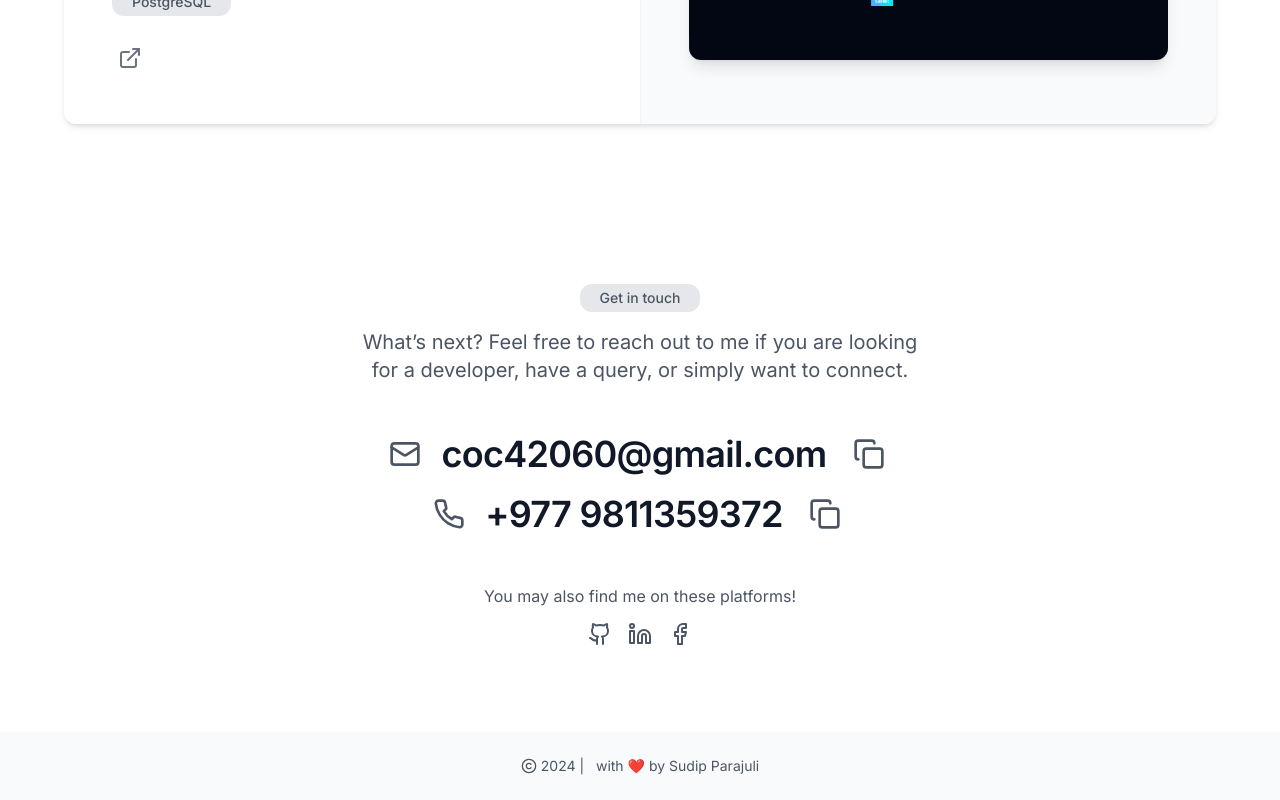
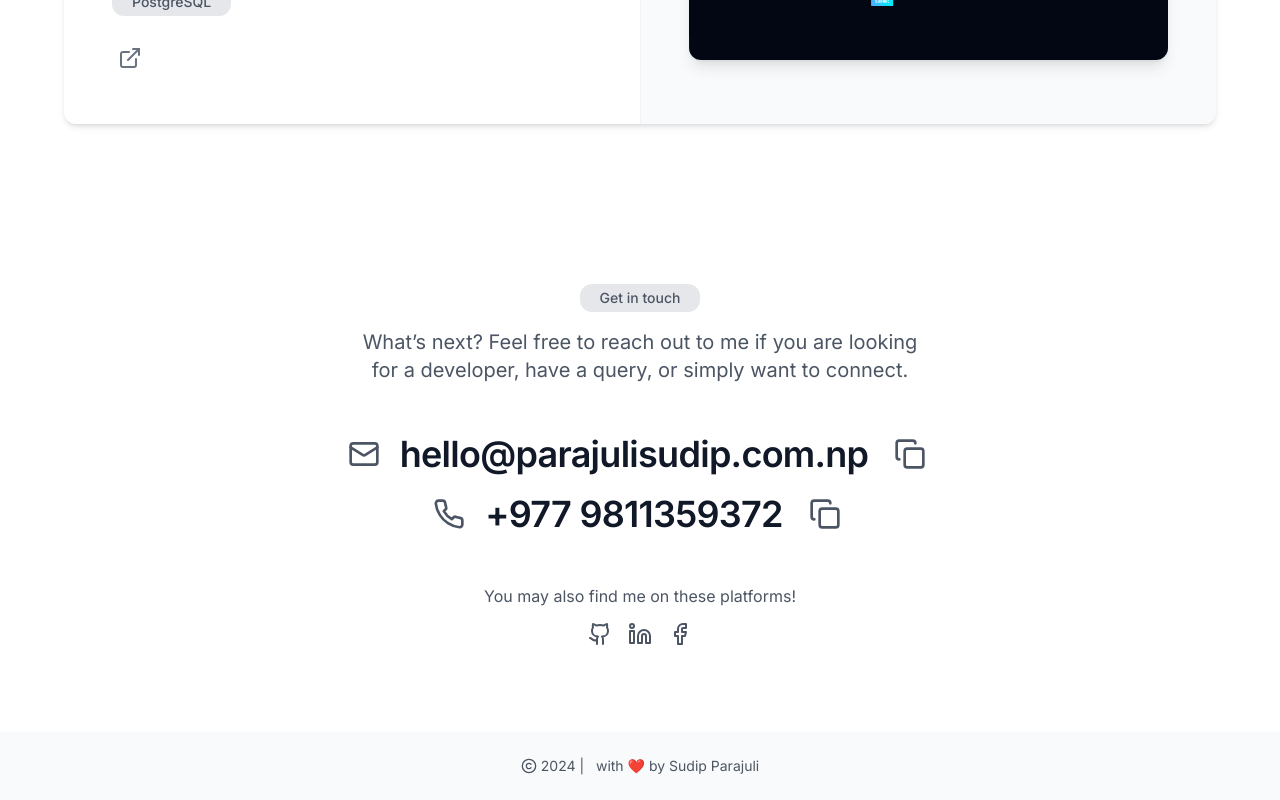
Before and after one commit to sudipnext/sudipnext.github.io, a Next.js app: page / in a window 1280 px wide. Shown: the part 5791-6591 px from the top of the page. Built offline with nearby package versions, Linux system fonts and the light colour scheme.

Commit message:
Update contact.tsx

```diff
--- a/src/components/sections/contact.tsx
+++ b/src/components/sections/contact.tsx
@@ -12,7 +12,7 @@ import Container from '@/components/layout/container';
 import useWindowSize from '@/hooks/use-window-size';
 import { copyTextToClipboard } from '@/lib/utils';
 
-let email = 'coc42060@gmail.com';
+let email = 'hello@parajulisudip.com.np';
 let phone = '+977 9811359372';
 
 type CopyValue = 'email' | 'phone';
```
